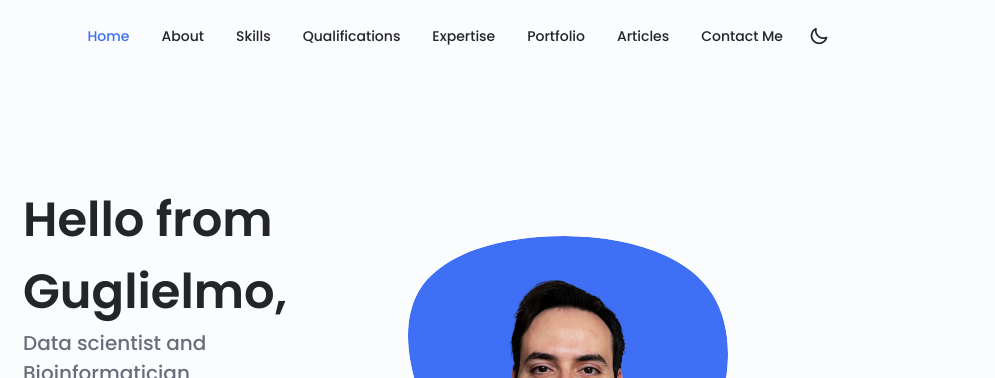
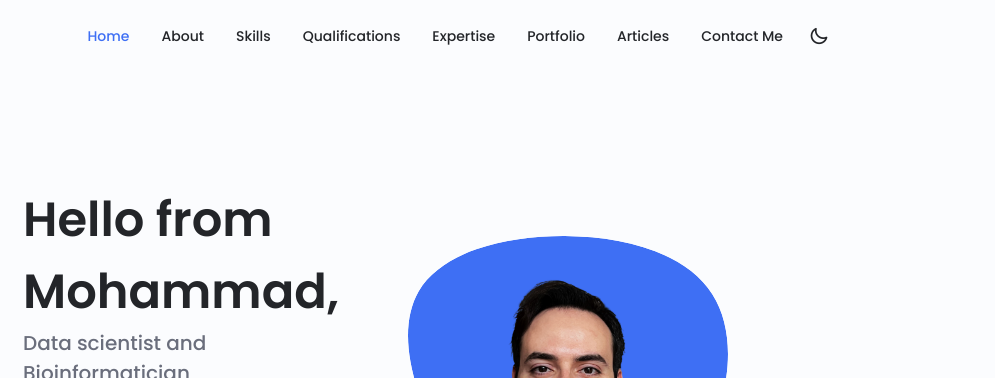
Before and after one commit to mo26-web/mo26-web.github.io, a plain HTML site: page index.html in a window 1280 px wide. Shown: the top 378 px of the page, 285-1280 px from the left. Drawn offline with nearby package versions, Linux system fonts and the light colour scheme.

Commit message:
Update index.html

```diff
--- a/index.html
+++ b/index.html
@@ -125,7 +125,7 @@
 
                     </div>
                     <div class="home__data">
-                        <h1 class="home__title">Hello from Guglielmo,</h1>
+                        <h1 class="home__title">Hello from Mohammad,</h1>
                         <h3 class="home__subtitle">Data scientist and Bioinformatician</h3>
                         <p class="home__description">Advanced expertise in developing and managing high-quality machine
                             learning algorithms and in crafting bioinformatics web applications </p>
```
